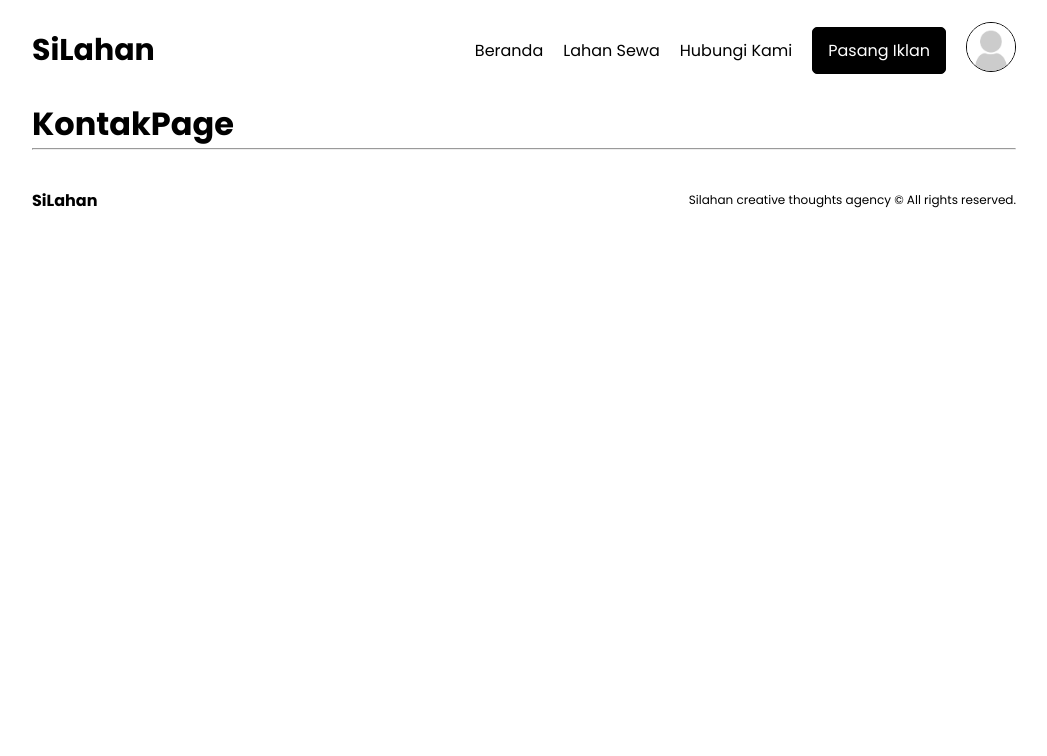
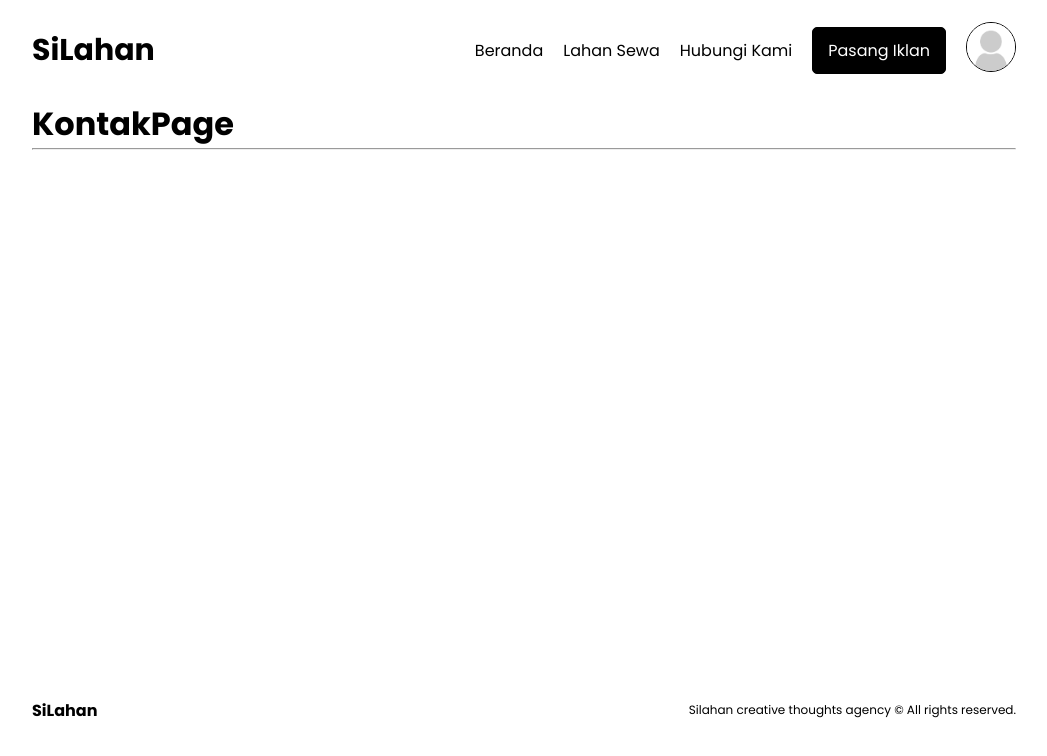
Before and after one commit to Junialdy/silahan, a Next.js app: page /kontak in a window 1280 px wide. Shown: the top 756 px of the page, without its empty margins (116-1163 px from the left). Built offline with nearby package versions, Linux system fonts and the light colour scheme.

Commit message:
style: cleaning source control

```diff
--- a/src/app/kontak/kontak.module.css
+++ b/src/app/kontak/kontak.module.css
@@ -0,0 +1,3 @@
+.container {
+  height: 70vh;
+}
--- a/src/app/kontak/page.jsx
+++ b/src/app/kontak/page.jsx
@@ -1,8 +1,9 @@
 import Slider from "@/components/slider/Slider";
+import styles from "./kontak.module.css";
 
 const KontakPage = () => {
   return (
-    <div>
+    <div className={styles.container}>
       <h1>KontakPage</h1>
       <hr />
       {/* <Slider /> */}
```
